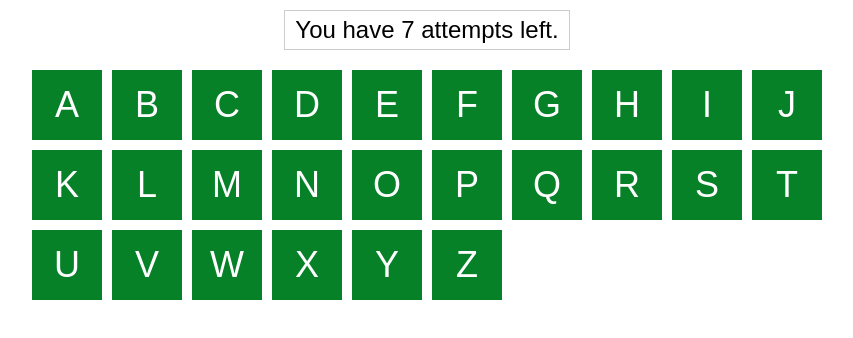
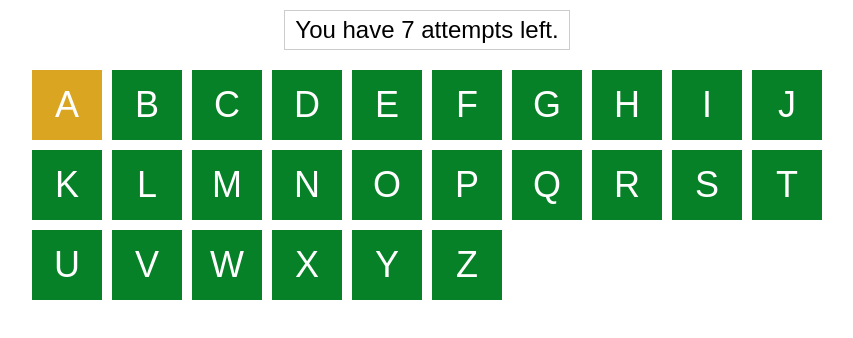
Before and after one commit to Lettush/WordGuessingGame, a plain HTML site: page index.html in a window 1280 px wide. In both pictures the pointer is over the button 280 px from the left and 289 px from the top of the page. Shown: the part 184-522 px from the top of the page, without its empty margins (213-1066 px from the left). Drawn offline with Linux system fonts and the light colour scheme.

Commit message:
added hover for letters

```diff
--- a/style.css
+++ b/style.css
@@ -70,6 +70,10 @@ body {
   cursor: pointer;
 }
 
+.letter:hover {
+  background-color: goldenrod;
+}
+
 .letter:disabled {
   background-color: #616362;
 }
```
